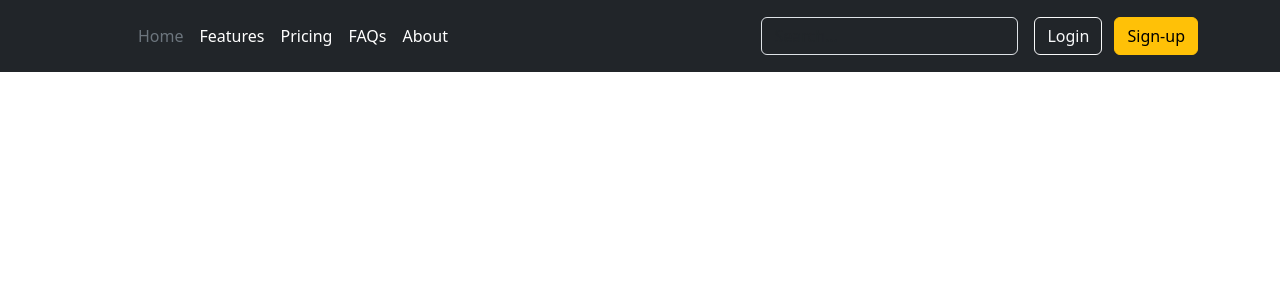
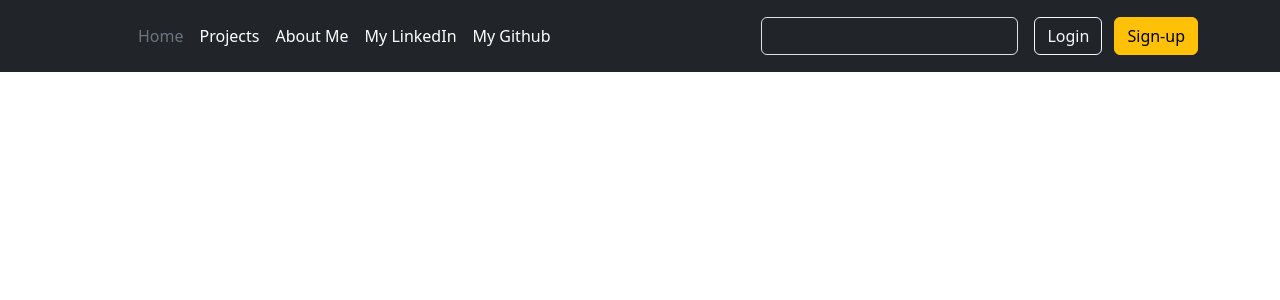
Before and after one commit to ek209/Personal_Project_Website, a Flask app: page / in a window 1280 px wide. Shown: the top 300 px of the page. Run offline with Flask 3, Linux system fonts and the light colour scheme; some libraries are stand-ins or nearby versions.

Commit message:
Add about, project Flask methods, links in navbar

```diff
--- a/main.py
+++ b/main.py
@@ -8,8 +8,16 @@ app.config['SECRET_KEY'] = os.getenv('PERSON_SITE_SECRET_KEY')
 Bootstrap5(app)
 
 @app.route('/')
-def get_all_posts():
+def home():
     return render_template("index.html")
+
+@app.route('/about')
+def about_me():
+    return 'In progress'
+
+@app.route('/projects')
+def projects():
+    return 'WIP'
 
 if __name__ == "__main__":
     app.run(debug=True, port=5000)
--- a/templates/header.html
+++ b/templates/header.html
@@ -48,11 +48,11 @@
             </a>
 
             <ul class="nav col-12 col-lg-auto me-lg-auto mb-2 justify-content-center mb-md-0">
-            <li><a href="#" class="nav-link px-2 text-secondary">Home</a></li>
-            <li><a href="#" class="nav-link px-2 text-white">Features</a></li>
-            <li><a href="#" class="nav-link px-2 text-white">Pricing</a></li>
-            <li><a href="#" class="nav-link px-2 text-white">FAQs</a></li>
-            <li><a href="#" class="nav-link px-2 text-white">About</a></li>
+            <li><a href="{{url_for('home')}}" class="nav-link px-2 text-secondary">Home</a></li>
+            <li><a href="{{url_for('about_me')}}" class="nav-link px-2 text-white">Projects</a></li>
+            <li><a href="{{url_for('projects')}}" class="nav-link px-2 text-white">About Me</a></li>
+            <li><a href="https://www.linkedin.com/in/erik-kjell-649875208/" class="nav-link px-2 text-white">My LinkedIn</a></li>
+            <li><a href="https://github.com/ek209" class="nav-link px-2 text-white">My Github</a></li>
             </ul>
 
             <form class="col-12 col-lg-auto mb-3 mb-lg-0 me-lg-3" role="search">
```
